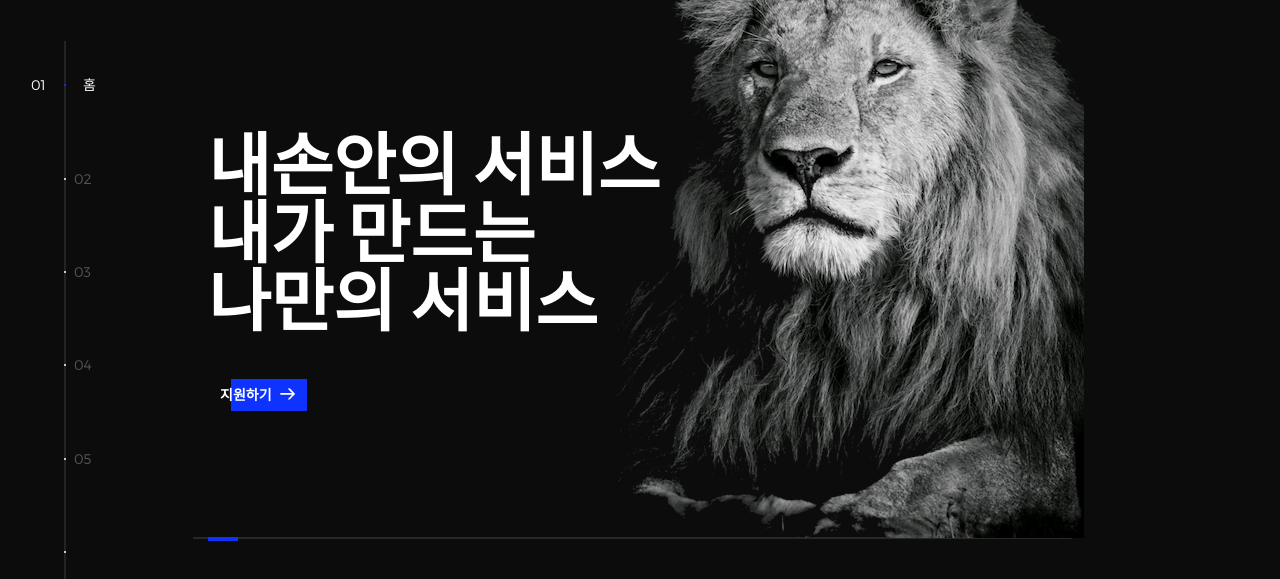
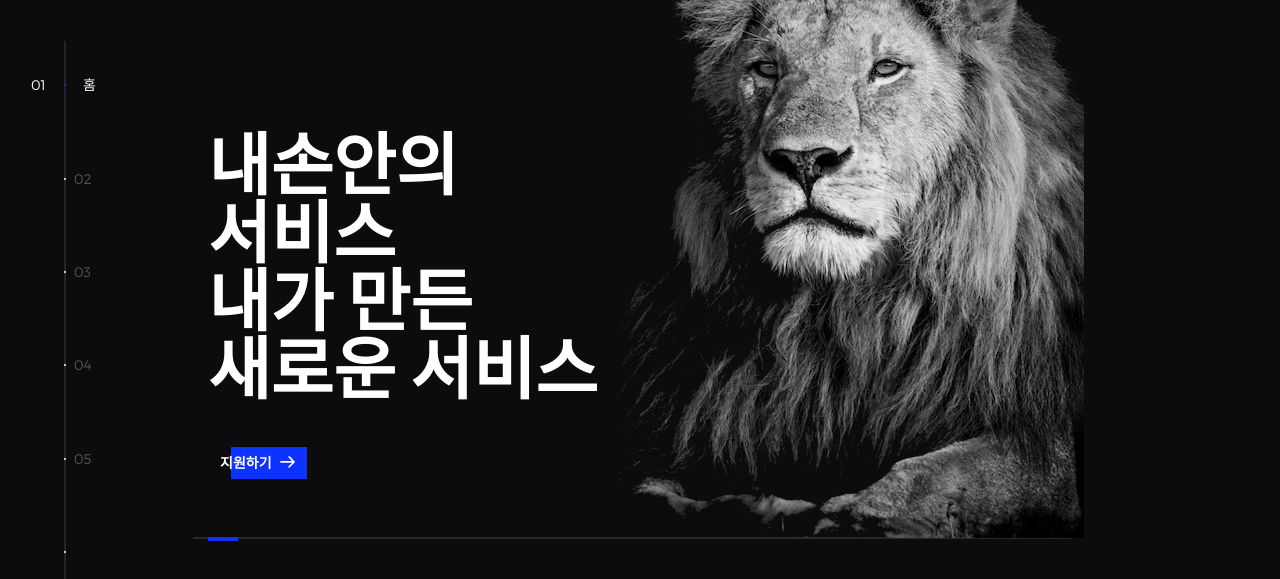
Before and after one commit to LikeLionSMU/LikeLionSMU.github.io, a plain HTML site: page index.html in a window 1280 px wide. Shown: the part 79-658 px from the top of the page. Drawn offline with nearby package versions, Linux system fonts and the light colour scheme.

Commit message:
completylycomplete

```diff
--- a/index.html
+++ b/index.html
@@ -50,7 +50,7 @@
           <li class="l-section section section--is-active">
             <div class="intro">
               <div class="intro--banner">
-                <h1>내손안의 서비스<br>내가 만드는 <br> 나만의 서비스</h1>
+                <h1>내손안의<br>서비스<br>내가 만든<br>새로운 서비스</h1>
                 <button class="cta">지원하기
                   <svg version="1.1" id="Layer_1" xmlns="http://www.w3.org/2000/svg" xmlns:xlink="http://www.w3.org/1999/xlink" x="0px" y="0px" viewBox="0 0 150 118" style="enable-background:new 0 0 150 118;" xml:space="preserve">
                   <g transform="translate(0.000000,118.000000) scale(0.100000,-0.100000)">
```
